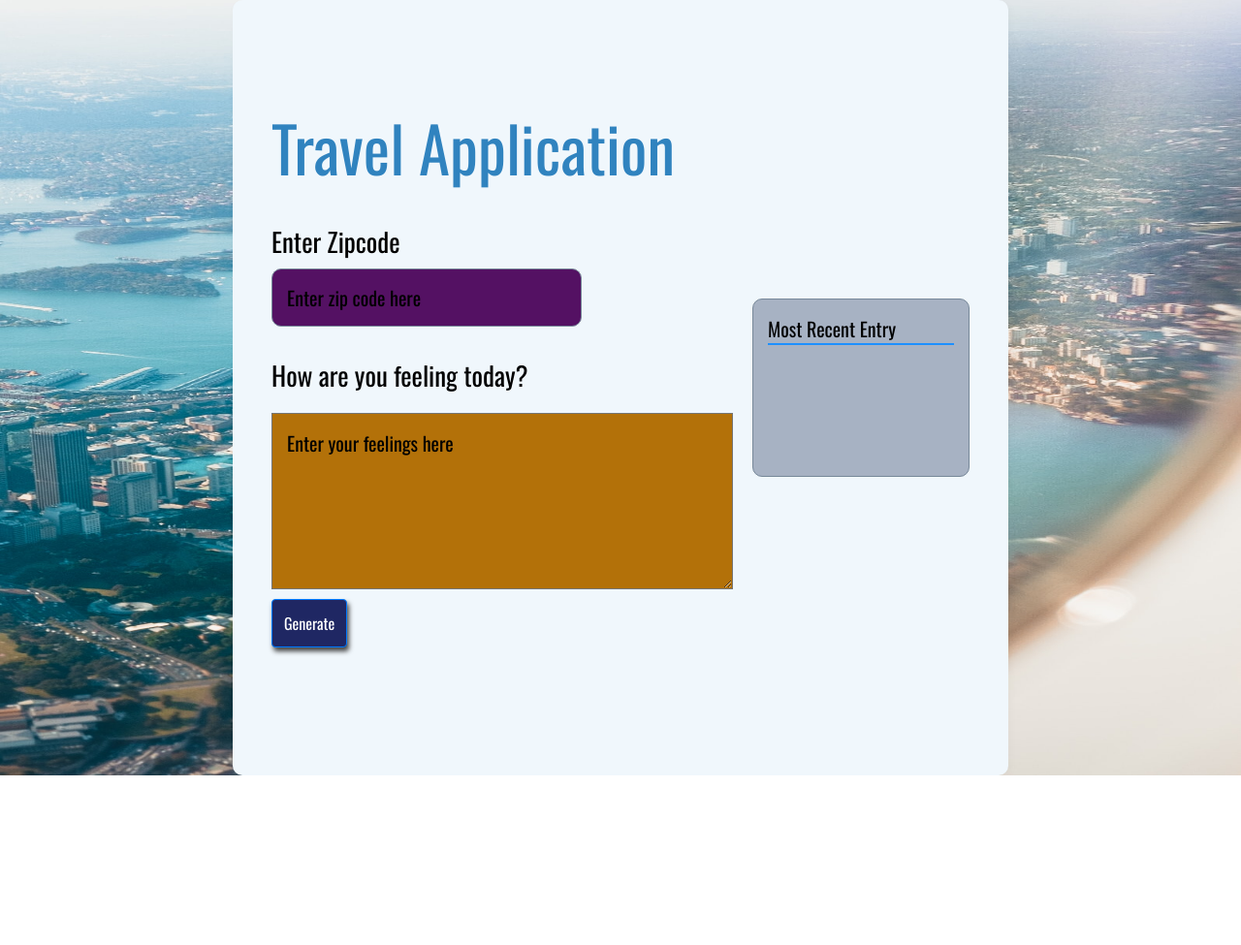
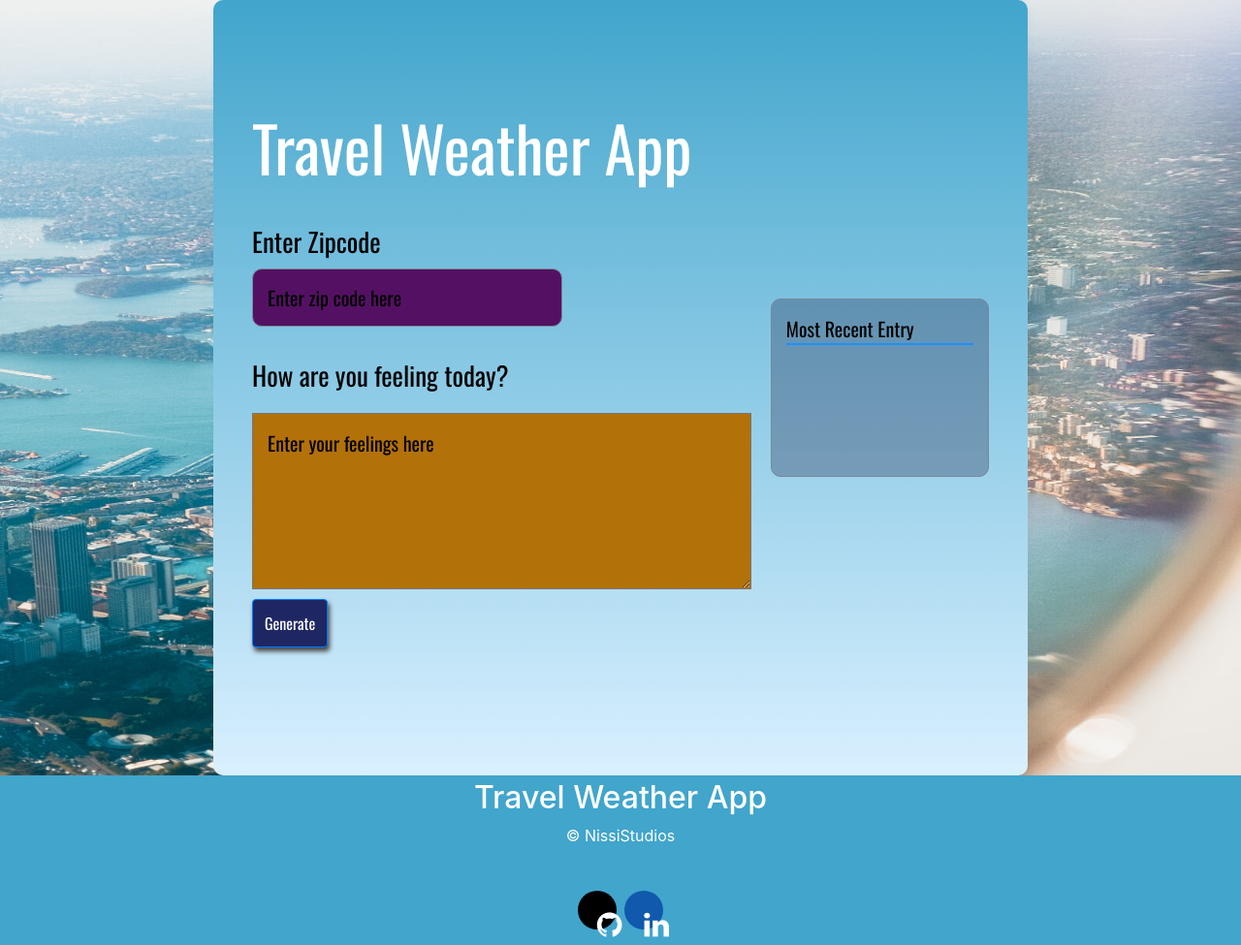
Before and after one commit to nissichima/Travel-App, a plain HTML site: page web/index.html in a window 1280 px wide. Shown: the whole page at 97% size. Before the commit the page ends 800 px from the top, so only its background shows below. Drawn offline with nearby package versions, Linux system fonts and the light colour scheme; a web font is replaced by a local one.

Commit message:
added footer

```diff
--- a/web/index.html
+++ b/web/index.html
@@ -2,16 +2,17 @@
 <html>
 <head>
 <meta charset="UTF-8">
-<title>Weather Journal</title>
+<title>Travel Application</title>
 <!-- bootstrap -->
 <link rel="stylesheet" href="https://maxcdn.bootstrapcdn.com/bootstrap/4.0.0/css/bootstrap.min.css" integrity="sha384-Gn5384xqQ1aoWXA+058RXPxPg6fy4IWvTNh0E263XmFcJlSAwiGgFAW/dAiS6JXm" crossorigin="anonymous">
+<link rel="stylesheet" href="https://cdnjs.cloudflare.com/ajax/libs/font-awesome/4.7.0/css/font-awesome.min.css">
 <link href="https://fonts.googleapis.com/css?family=Oswald:400,600,700|Ranga:400,700&display=swap" rel="stylesheet">
 <link rel="stylesheet" href="style.css">
 </head>
  <body>
 <div id = "app">
   <div class ="holder headline">
-      <h1 class="display-4">Travel Application</h1>
+      <h1 class="display-4">Travel Weather App</h1>
   </div>
   <div class ="holder zip">
     <label for="zip">Enter Zipcode</label>
@@ -37,7 +38,12 @@
   </div>
   </div>
   </div>
-
+<footer>
+  <h2 class="text-center">Travel Weather App</h2>
+  <p class="text-center">&copy; NissiStudios</p><br>
+  <a href="https://github.com/nissichima" class="fa fa-github"></a>
+  <a href="https://www.linkedin.com/in/nissi-chima-a6503b212/" class="fa fa-linkedin"></a>
+</footer>
 <script src="app.js" type="text/javascript"></script>
 
 </body>
--- a/web/style.css
+++ b/web/style.css
@@ -64,11 +64,43 @@ label{
 
 /* for heading part */
 .display-4{
-    color: #3083bf;
+    color: #ffffff;
     font-size: 65px;
 
 }
+footer {
+  text-align: center;
+  padding: 4px;
+  background-color: #41a5cc;
+  color: white;
+}
+/* Style all font awesome icons */
 
+/* Add a hover effect if you want */
+.fa:hover {
+  opacity: 0.7;
+}
+.fa {
+  padding: 20px;
+  font-size: 30px;
+  width: 30px;
+  height:15px;
+  text-align: center;
+  text-decoration: none;
+  margin: 5px 2px;
+  border-radius: 50%;
+}
+/* Set a specific color for each brand */
+
+.fa-github {
+  background: black;
+  color: white;
+}
+
+.fa-linkedin {
+  background: #1059ad;
+  color: white;
+}
 /* for zip code enter part */
 #zip{
     border: lightslategray solid 1px;
@@ -167,11 +199,12 @@ textarea{
         display: flex;
         flex-flow: column wrap;
         /* different than small devices */
-        margin-left: 12em;
-        margin-right: 12em;
+        margin-left: 11em;
+        margin-right: 11em;
         padding: 2em;
         /* end different */
         background-color: #f0f7fc;
+        background-image: linear-gradient(#41a5cc, #d9f0ff);
         border-radius: 0.5em;
         box-shadow: 2px 3px 7px 2px rgba(0,0,0,0.02);
         font-size: 20px;
```
